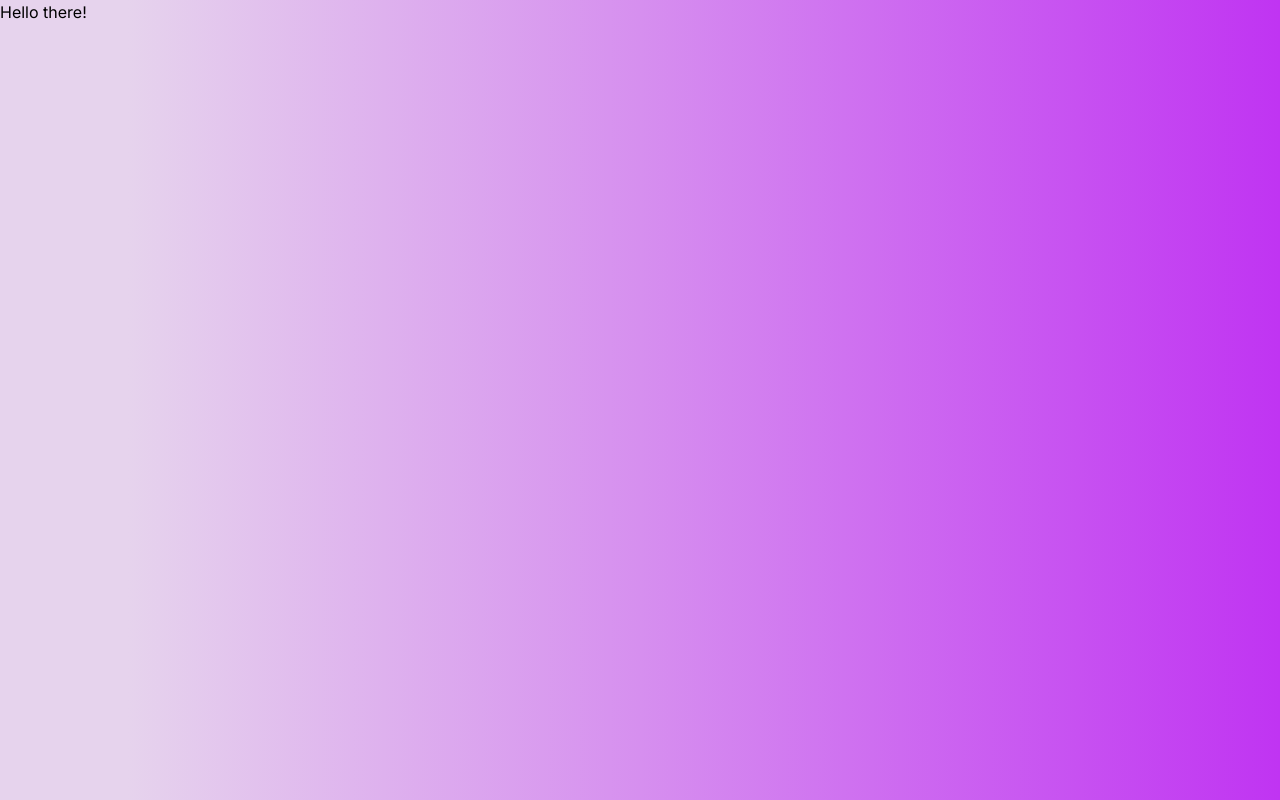
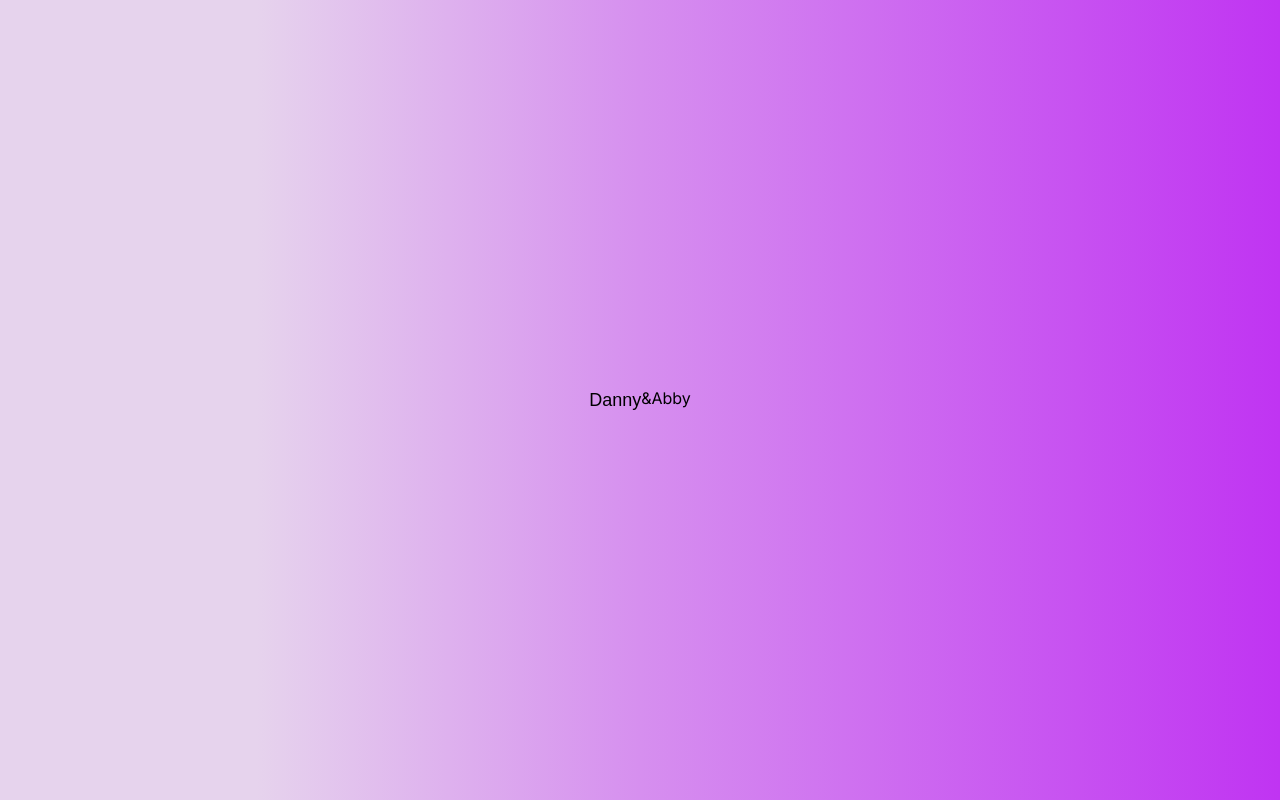
Before and after one commit to X-DSI/dannynabby.com, a Next.js app: page / in a window 1280 px wide. Built offline with nearby package versions, Linux system fonts and the light colour scheme.

Commit message:
In progress: Custom Font-Family

```diff
--- a/src/app/globals.css
+++ b/src/app/globals.css
@@ -1,6 +1,8 @@
 @tailwind base;
 @tailwind components;
 @tailwind utilities;
+
+@import url("https://fonts.googleapis.com/css2?family=Niconne&display=swap");
 
 :root {
   --foreground-rgb: 0, 0, 0;
--- a/src/app/layout.tsx
+++ b/src/app/layout.tsx
@@ -5,8 +5,8 @@ import "./globals.css";
 const inter = Inter({ subsets: ["latin"] });
 
 export const metadata: Metadata = {
-  title: "Create Next App",
-  description: "Generated by create next app",
+  title: "DnA Wedding",
+  description: "Danny weds Abby",
 };
 
 export default function RootLayout({
--- a/src/app/page.tsx
+++ b/src/app/page.tsx
@@ -2,8 +2,14 @@ import Image from "next/image";
 
 export default function Home() {
   return (
-    <main className="h-screen bg-gradient-to-r from-superlight-lavender from-10% via-lavender via-50% to-dark-lavender to-100% ">
-      <div className="flex center">Hello there!</div>
+    <main className="h-screen bg-gradient-to-r from-superlight-lavender from-20% via-lavender via-60% md:via-50% to-dark-lavender to-100% ">
+      <div className="flex items-center justify-center h-screen">
+        <div className="flex">
+          <div className="font-niconne text-lg">Danny</div>
+          <div>&</div>
+          <div className="">Abby</div>
+        </div>
+      </div>
     </main>
   );
 }
--- a/tailwind.config.ts
+++ b/tailwind.config.ts
@@ -19,6 +19,9 @@ const config: Config = {
       lavender: "#D68FEF",
       "dark-lavender": "#C034F2",
     },
+    fontFamily: {
+      niconne: ["Niconne", "sans-serif"],
+    },
   },
   plugins: [],
 };
```
